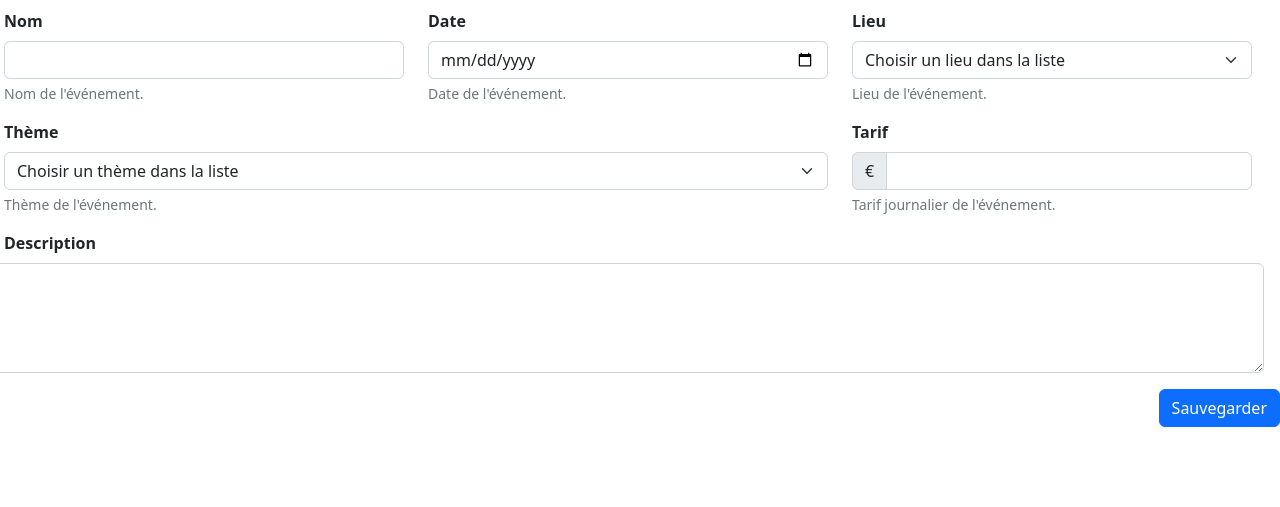
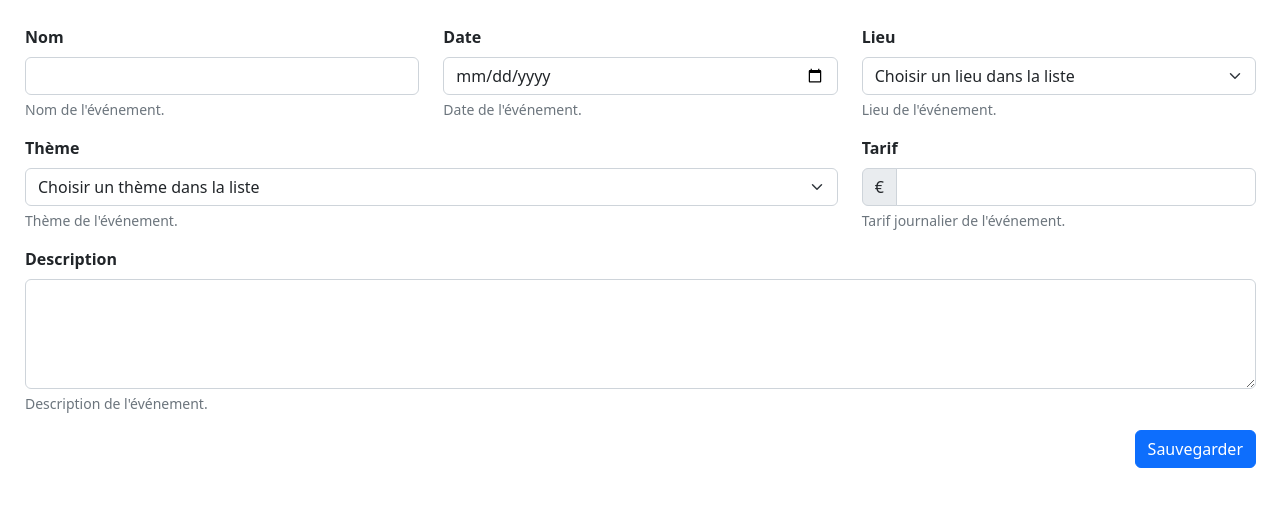
Before and after one commit to LaurineDaSilva/evenparadise, a plain HTML site: page index.html in a window 1280 px wide. Shown: the part 103-610 px from the top of the page. Drawn offline with nearby package versions, Linux system fonts and the light colour scheme.

Commit message:
style form margins, especially for the text area and the submit button

```diff
--- a/index.html
+++ b/index.html
@@ -71,13 +71,18 @@
 
 
             <div class="row">
-                <label for="description" class="form-label">Description</label>
-                <textarea class="form-control user-input" id="description" rows="4" required minlength="1" maxlength="1000" data-bs-toggle="tooltip" data-bs-title="Ce champ est obligatoire" data-bs-custom-class="custom-tooltip"></textarea>
+                <div class="col-md-12">
+                    <label for="description" class="form-label">Description</label>
+                    <textarea class="form-control user-input" id="description" rows="4" required minlength="1" maxlength="1000" data-bs-toggle="tooltip" data-bs-title="Ce champ est obligatoire" data-bs-custom-class="custom-tooltip"></textarea>
+                    <p class="form-text">Description de l'événement.</p>
+                </div>
             </div>
 
-            <div class="d-grid gap-2 d-md-flex justify-content-md-end margin">
-                <button type="submit" class="btn btn-primary" id="submit-button">Sauvegarder</button>
-              </div>
+            <div class="row">
+                <div class="d-grid gap-2 d-md-flex justify-content-md-end margin">
+                    <button type="submit" class="btn btn-primary" id="submit-button">Sauvegarder</button>
+                </div>
+            </div>
 
             <div class="toast-container position-fixed bottom-0 end-0 p-3">
             <div id="liveToast" class="toast" role="alert" aria-live="assertive" aria-atomic="true">
--- a/style.css
+++ b/style.css
@@ -22,3 +22,7 @@ form {
 .custom-tooltip {
     --bs-tooltip-bg: var(--bs-danger);
   }
+
+  .row {
+    margin: 0px 0.5px;
+  }
```
